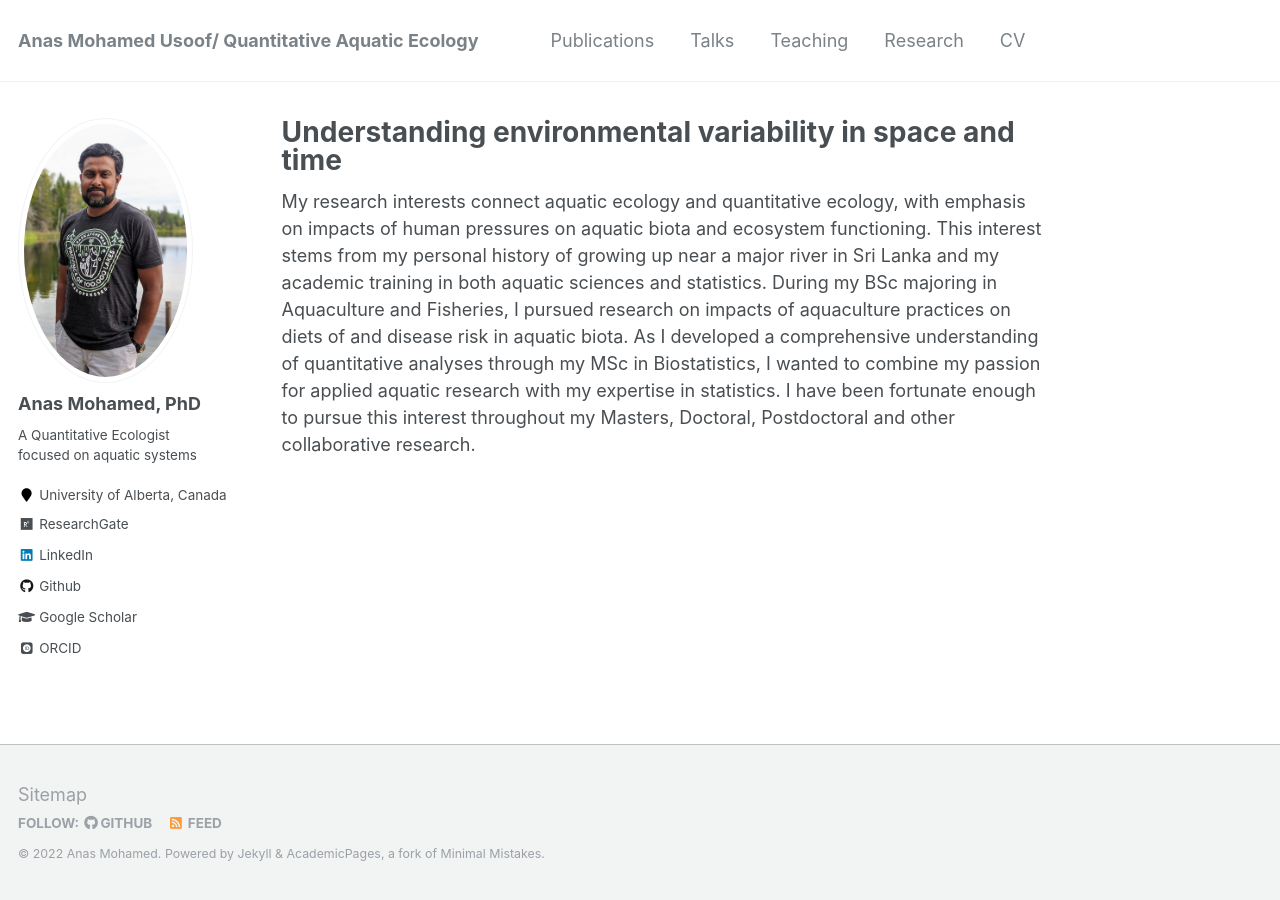
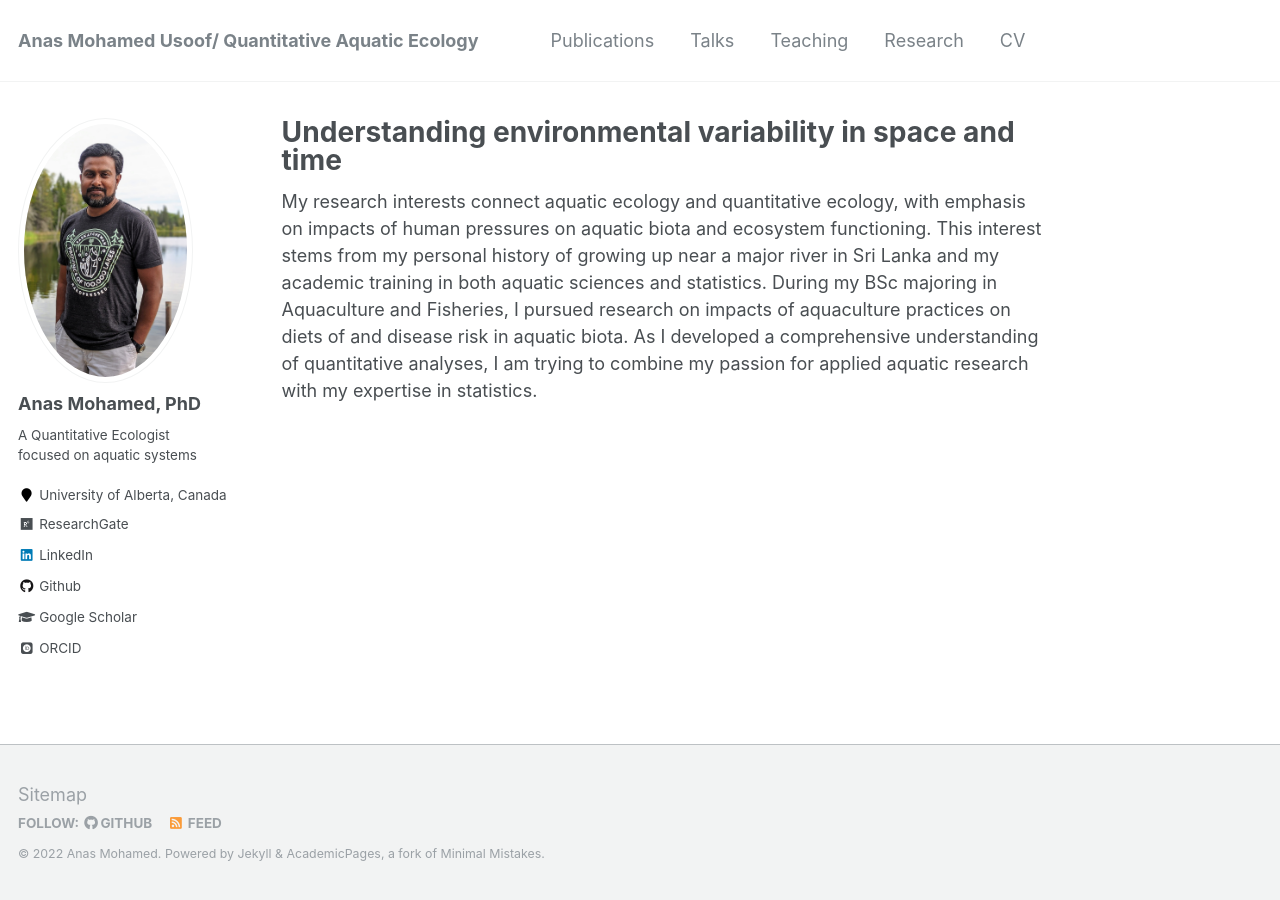
Before and after one commit to AnasMUM/AnasMUM.github.io, a Jekyll site: the page built from _pages/about.md, in a window 1280 px wide. Built offline with Jekyll 4.4.1, drawn with Linux system fonts in a browser that asks for light colours; some web fonts are replaced.

Commit message:
Update about.md

```diff
--- a/_pages/about.md
+++ b/_pages/about.md
@@ -8,4 +8,4 @@ redirect_from:
   - /about.html
 ---
 
-My research interests connect aquatic ecology and quantitative ecology, with emphasis on impacts of human pressures on aquatic biota and ecosystem functioning.  This interest stems from my personal history of growing up near a major river in Sri Lanka and my academic training in both aquatic sciences and statistics. During my BSc majoring in Aquaculture and Fisheries, I pursued research on impacts of aquaculture practices on diets of and disease risk in aquatic biota. As I developed a comprehensive understanding of quantitative analyses through my MSc in Biostatistics, I wanted to combine my passion for applied aquatic research with my expertise in statistics. I have been fortunate enough to pursue this interest throughout my Masters, Doctoral, Postdoctoral and other collaborative research.
+My research interests connect aquatic ecology and quantitative ecology, with emphasis on impacts of human pressures on aquatic biota and ecosystem functioning.  This interest stems from my personal history of growing up near a major river in Sri Lanka and my academic training in both aquatic sciences and statistics. During my BSc majoring in Aquaculture and Fisheries, I pursued research on impacts of aquaculture practices on diets of and disease risk in aquatic biota. As I developed a comprehensive understanding of quantitative analyses, I am trying to combine my passion for applied aquatic research with my expertise in statistics.
```
